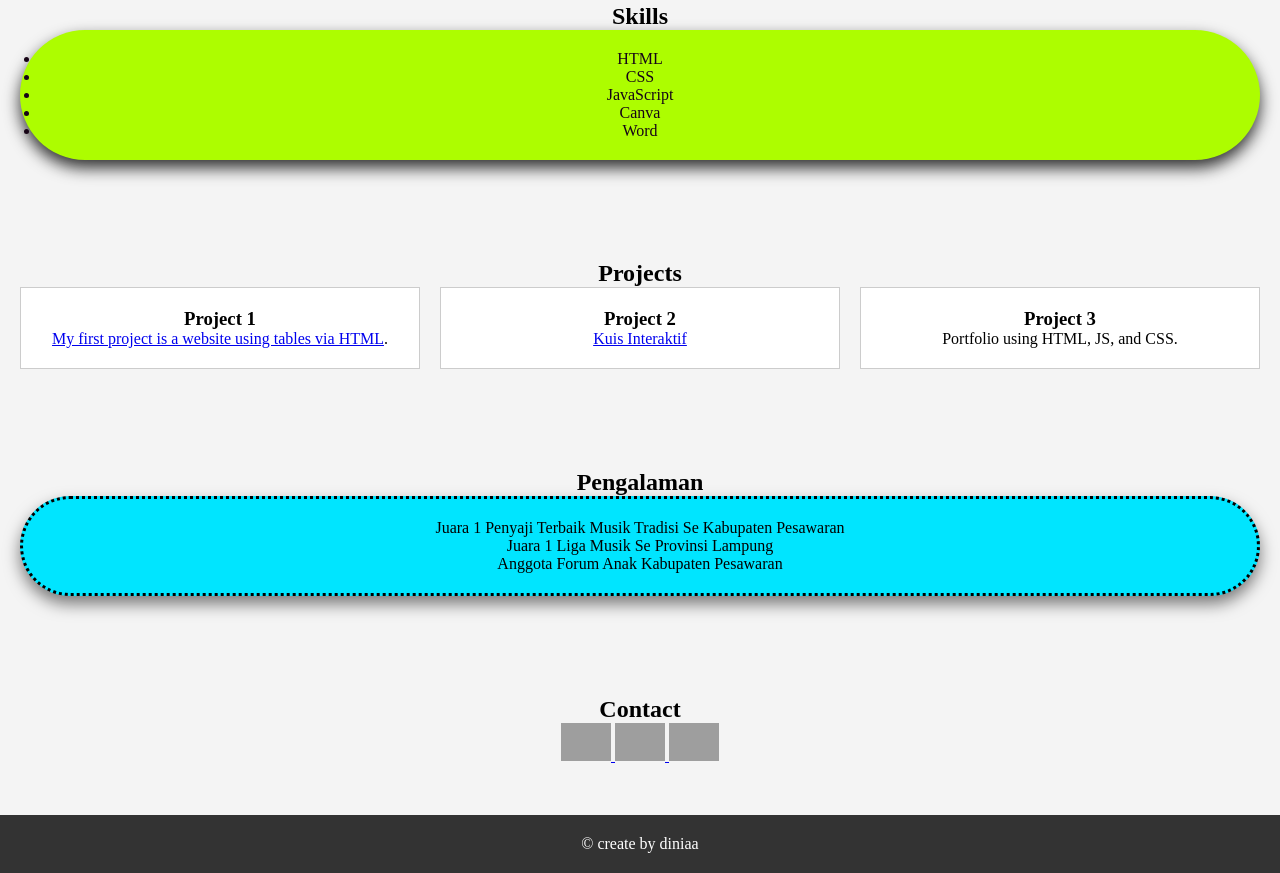
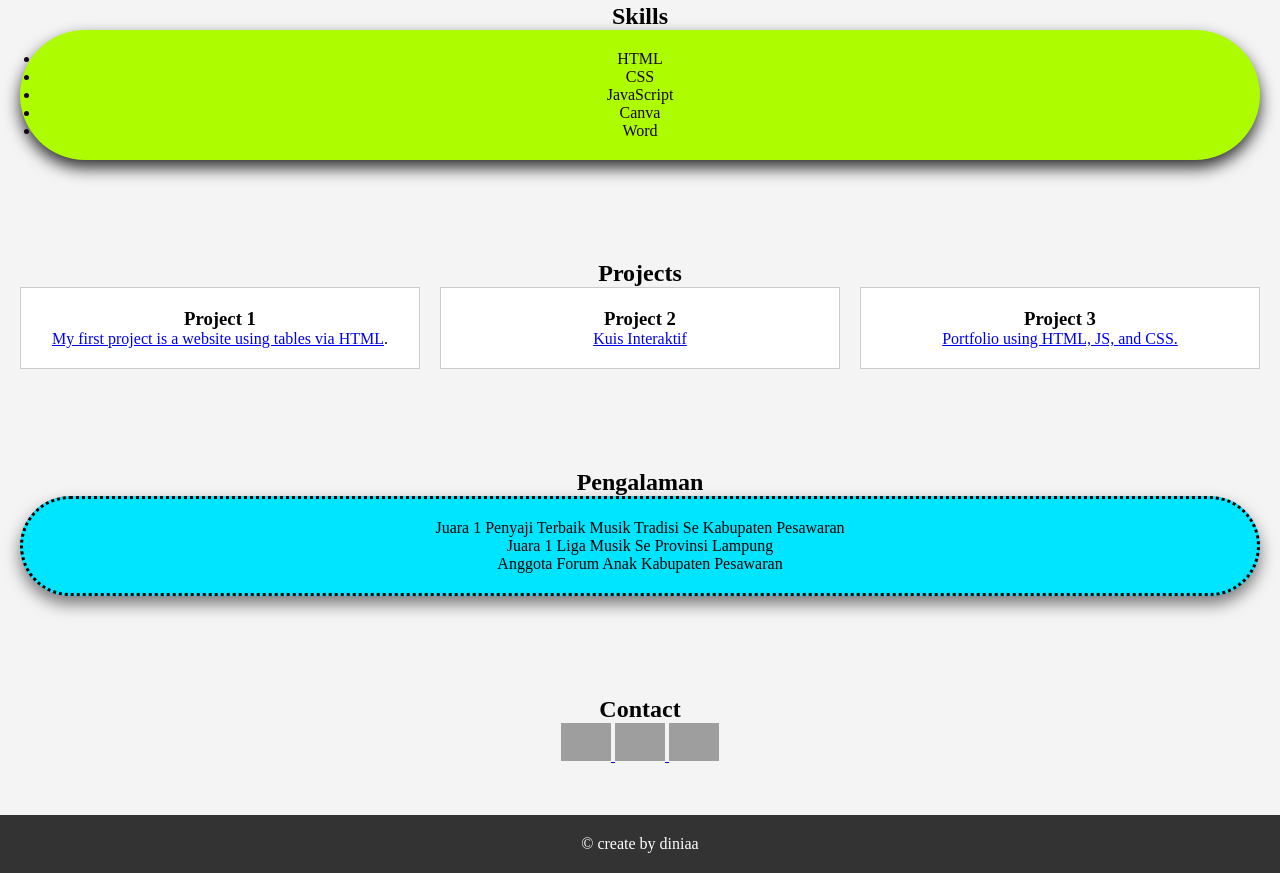
Before and after one commit to diniaaaa/dinia, a plain HTML site: page index.html in a window 1280 px wide. Shown: the part 1736-2609 px from the top of the page. Drawn offline with nearby package versions, Linux system fonts and the light colour scheme; grey boxes are pictures that could not be loaded; some icons are missing.

Commit message:
Update index.html

```diff
--- a/index.html
+++ b/index.html
@@ -80,7 +80,7 @@
             </div>
             <div class="project-card" data-aos="zoom-in">
                 <h3>Project 3</h3>
-                <p>Portfolio using HTML, JS, and CSS.</p>
+                <p><a href="dinia.vercel.app/">Portfolio using HTML, JS, and CSS.</a></p>
             </div>
         </div>
     </section>
```
